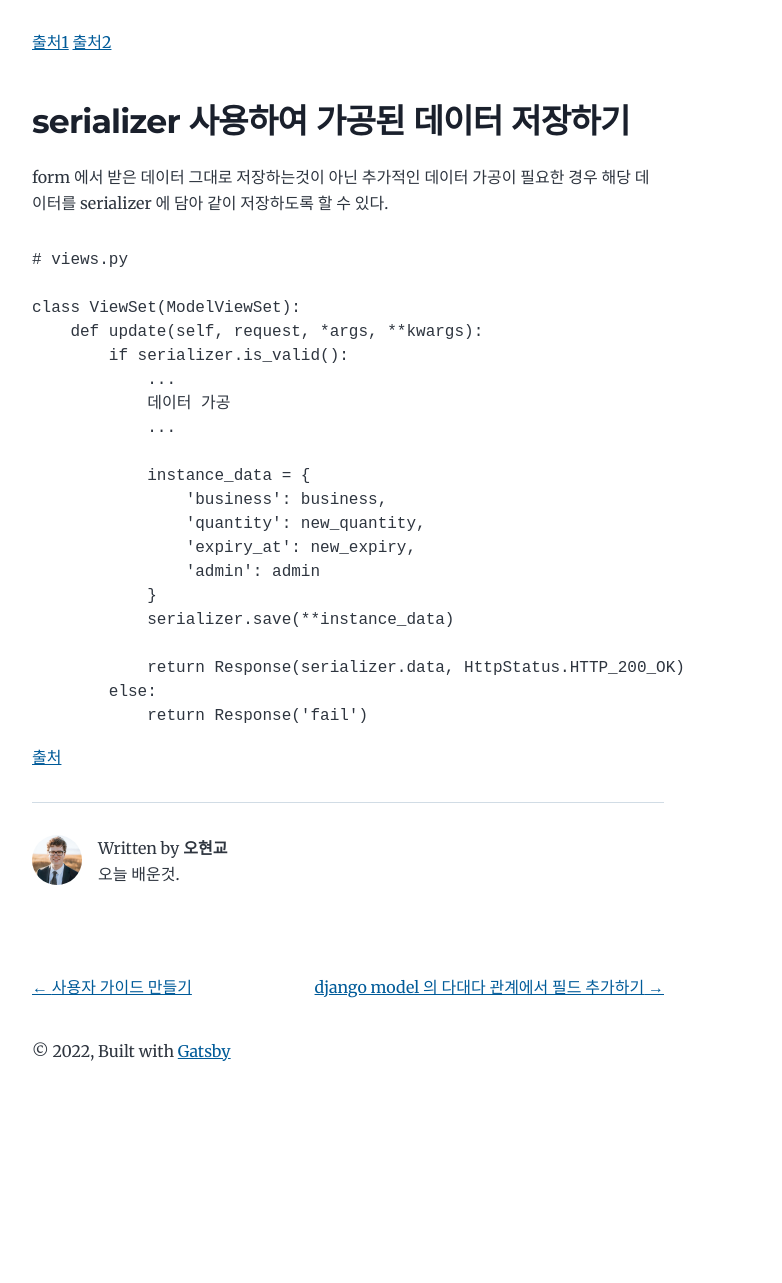
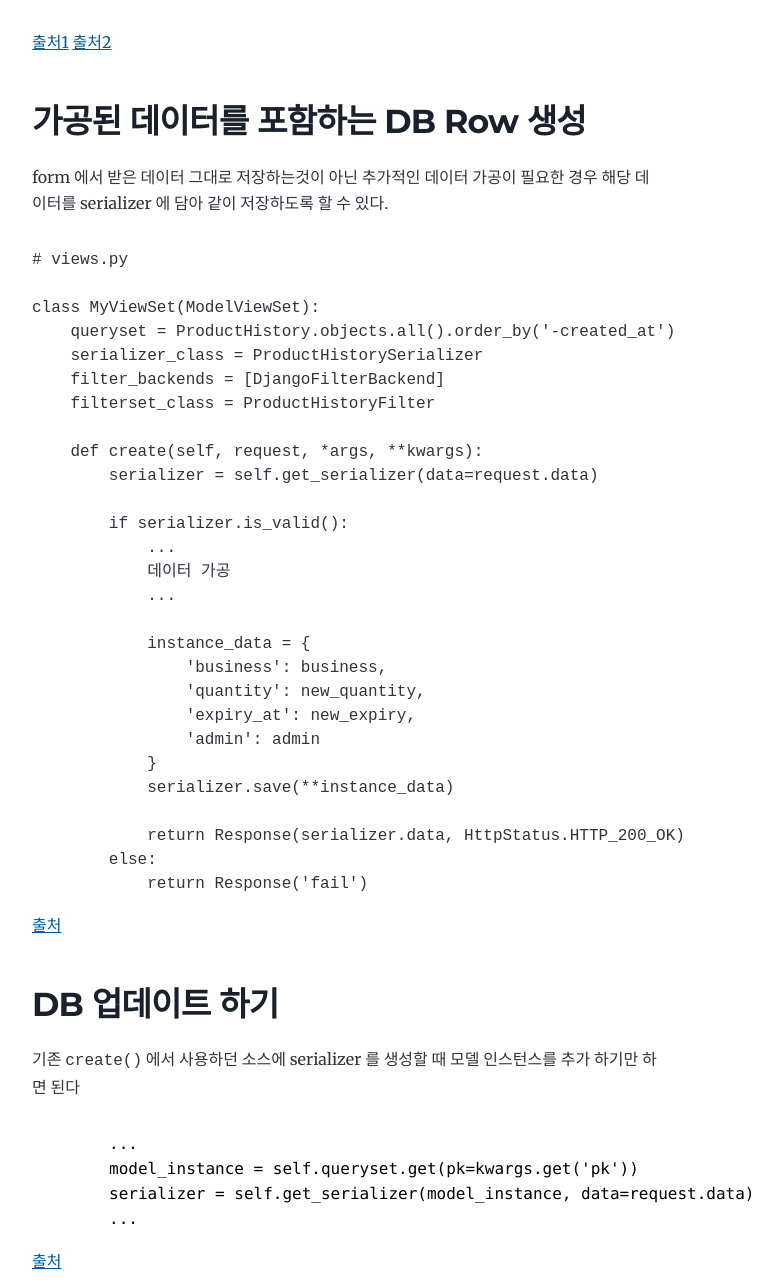
Before and after one commit to ohyunkyo/TIL, a Gatsby site: page /django-rest-framework/the-serializer-i-know/ in a window 1280 px wide. Shown: the part 1257-2540 px from the top of the page, without its empty margins (292-1074 px from the left). Before the commit the page ends 2384 px from the top, so only its background shows below. Built offline with nearby package versions, Linux system fonts and the light colour scheme; Gatsby itself is replaced by a stand-in of ours; some packages are replaced by stand-ins of ours; code samples lack their colours.

Commit message:
serializer update 부분 추가

````diff
--- a/content/blog/django-rest-framework/the-serializer-i-know.md
+++ b/content/blog/django-rest-framework/the-serializer-i-know.md
@@ -38,13 +38,20 @@ class ProductHistorySerializer(serializers.ModelSerializer):
 [출처1](https://www.django-rest-framework.org/api-guide/fields/#serializermethodfield)
 [출처2](https://ssungkang.tistory.com/entry/Django-Serializer-Custom-Field-SerializerMethodField)
 
-## serializer 사용하여 가공된 데이터 저장하기
+## 가공된 데이터를 포함하는 DB Row 생성
 form 에서 받은 데이터 그대로 저장하는것이 아닌 추가적인 데이터 가공이 필요한 경우 해당 데이터를 serializer 에 담아 같이 저장하도록 할 수 있다.
 ```
 # views.py
 
-class ViewSet(ModelViewSet):
-    def update(self, request, *args, **kwargs):
+class MyViewSet(ModelViewSet):
+    queryset = ProductHistory.objects.all().order_by('-created_at')
+    serializer_class = ProductHistorySerializer
+    filter_backends = [DjangoFilterBackend]
+    filterset_class = ProductHistoryFilter
+
+    def create(self, request, *args, **kwargs):
+        serializer = self.get_serializer(data=request.data)
+
         if serializer.is_valid():
             ...
             데이터 가공
@@ -64,3 +71,15 @@ class ViewSet(ModelViewSet):
 ```
 
 [출처](https://show-me-the-money.tistory.com/entry/Django-Rest-Framework-Serializer%EC%97%90-Model-Instance%EB%A5%BC-%EC%9D%B8%EC%9E%90%EA%B0%92%EC%9C%BC%EB%A1%9C-%EB%B3%B4%EB%82%B4%EA%B8%B0)
+
+## DB 업데이트 하기
+기존 `create()` 에서 사용하던 소스에 serializer 를 생성할 때 모델 인스턴스를 추가 하기만 하면 된다
+
+```python
+        ...
+        model_instance = self.queryset.get(pk=kwargs.get('pk'))
+        serializer = self.get_serializer(model_instance, data=request.data)
+        ...
+```
+
+[출처](https://stackoverflow.com/questions/37021954/django-update-viewset)
````
